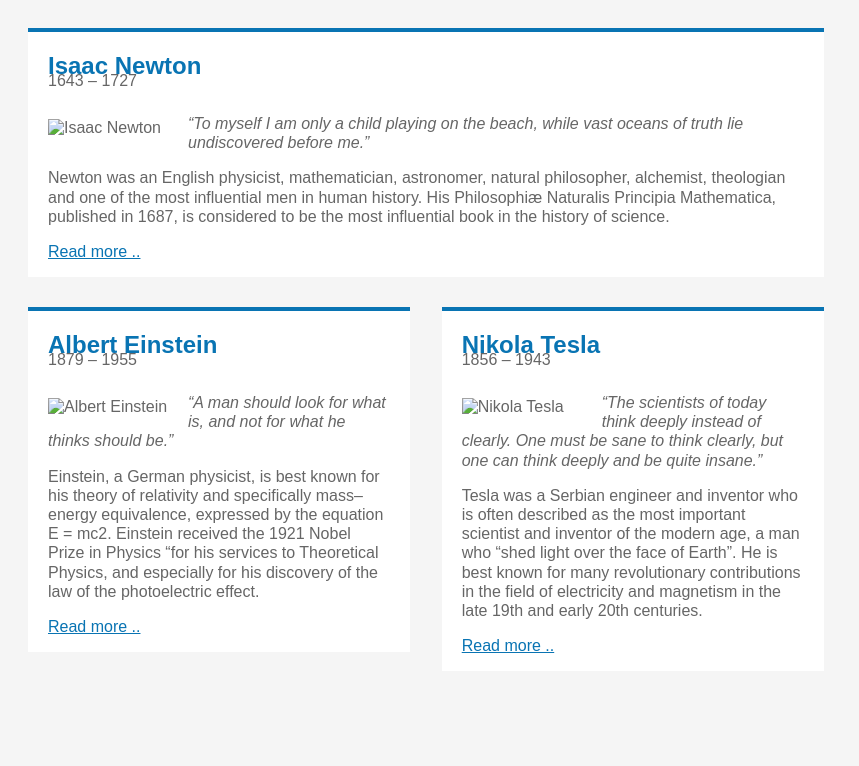
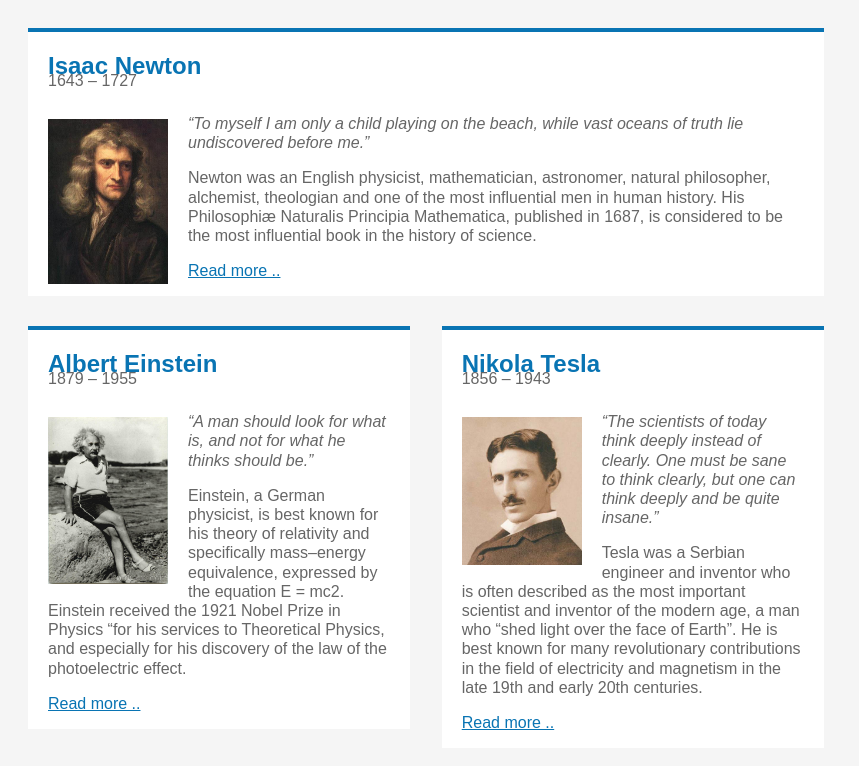
Before and after one commit to nereikia-linas/71, a plain HTML site: page index.html in a window 1280 px wide. Shown: the whole page, without its empty margins (0-859 px from the left). Drawn offline with Linux system fonts and the light colour scheme; a web font is replaced by a local one.

Commit message:
Update index.html

```diff
--- a/index.html
+++ b/index.html
@@ -4,7 +4,7 @@
     <meta charset="utf-8">
     <link href="https://fonts.googleapis.com/css?family=News+Cycle:400,700&amp;subset=latin-ext" rel="stylesheet">
     <link rel="stylesheet" href="style1.css">
-    <title>Mokslininkai</title>
+    <title>Mokslininkai 1</title>
   </head>
   <body>
     <div class="container">
@@ -14,7 +14,7 @@
             <div class="gimmirtis">1643 – 1727</div>
             <div>
               <div>
-              <img class="paveiksliukai" src="ND_7-1-float_SOL_IMGS\Isaac-Newton.jpg" alt="Isaac Newton">
+              <img class="paveiksliukai" src="Isaac-Newton.jpg" alt="Isaac Newton">
               </div>
 
               <p id="blockquote">
@@ -33,7 +33,7 @@
             <div class="gimmirtis">1879 – 1955</div>
             <div>
               <div>
-              <img class="paveiksliukai" src="ND_7-1-float_SOL_IMGS\Albert-Einstein.jpg" alt="Albert Einstein">
+              <img class="paveiksliukai" src="Albert-Einstein.jpg" alt="Albert Einstein">
               </div>
 
                 <p id="blockquote">
@@ -53,7 +53,7 @@
             <div class="gimmirtis">1856 – 1943</div>
             <div>
                 <div>
-                <img class="paveiksliukai" src="ND_7-1-float_SOL_IMGS\Nikola-Tesla.jpg" alt="Nikola Tesla">
+                <img class="paveiksliukai" src="Nikola-Tesla.jpg" alt="Nikola Tesla">
                 </div>
 
                 <p id="blockquote">“The scientists of today think deeply instead of clearly. One must be sane to think clearly, but
```
